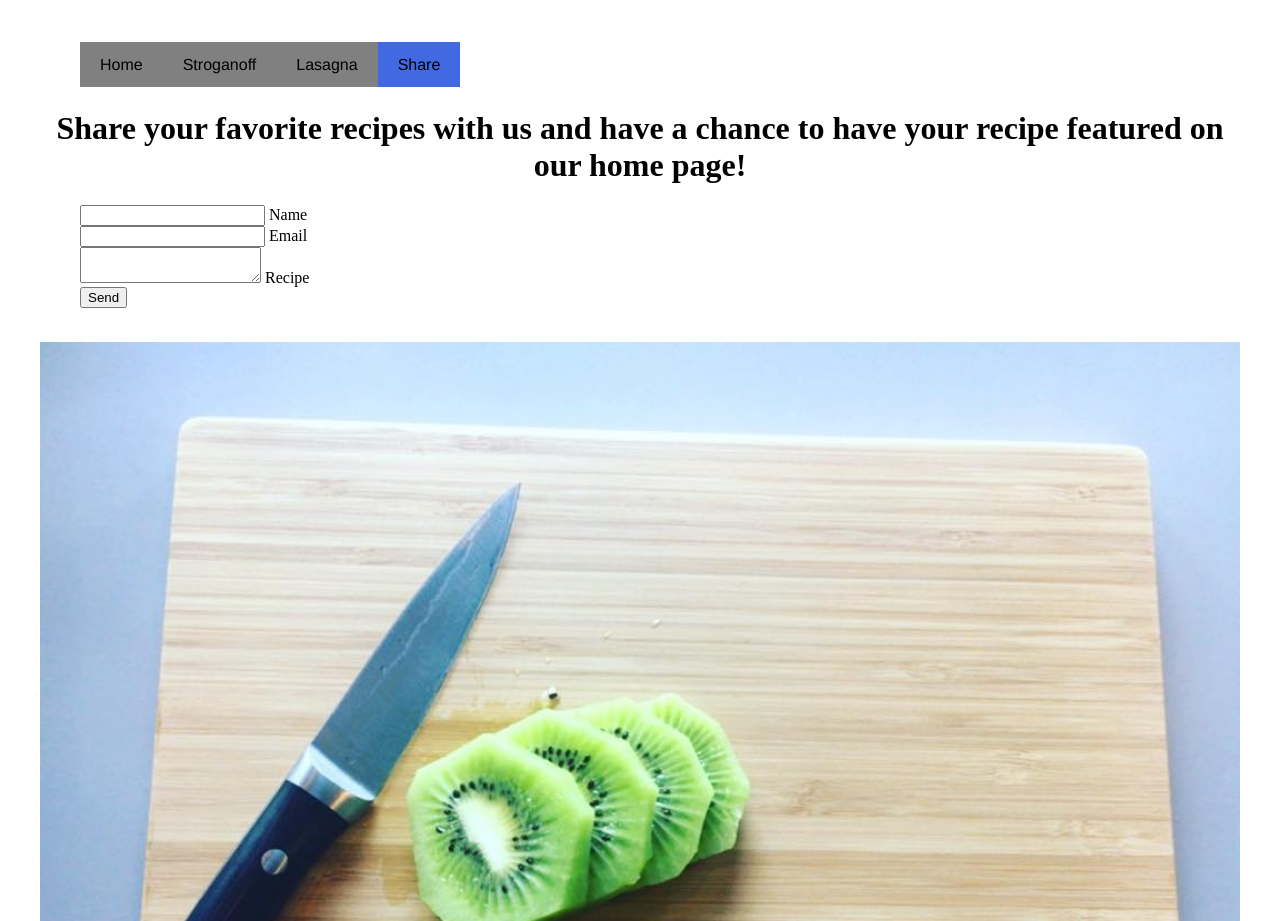
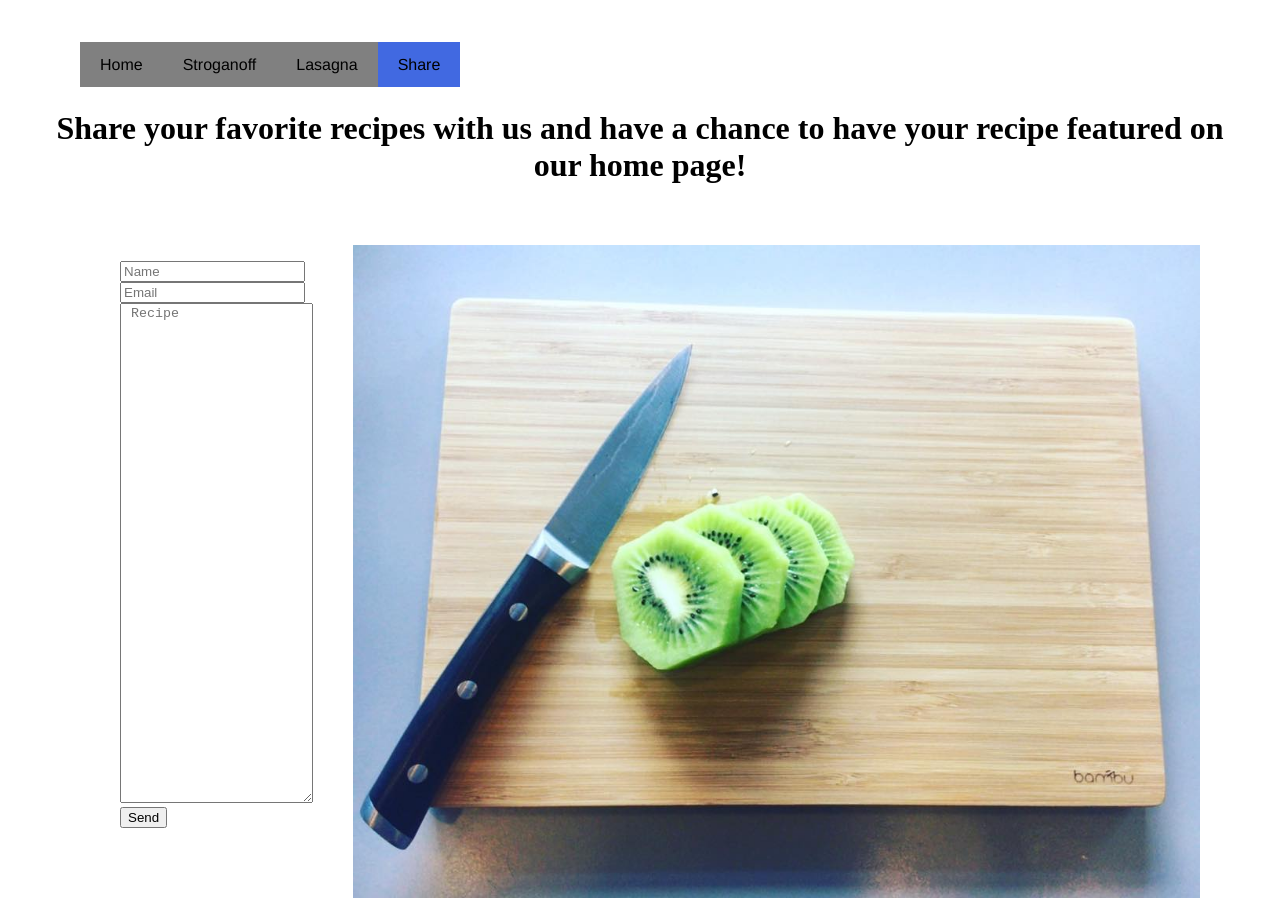
Before and after one commit to cgatrell/food, a plain HTML site: page share.html in a window 1280 px wide. Shown: the top 921 px of the page. Drawn offline with Linux system fonts and the light colour scheme.

Commit message:
Changed the share to a grid and put placeholder in text areas.

```diff
--- a/foodWebsite.css
+++ b/foodWebsite.css
@@ -52,7 +52,6 @@ body {
 }
 
 div {
-	font-family: 'Courgette', cursive;
 	padding: 20px;
 }
 
@@ -65,3 +64,13 @@ footer {
 .shareRecipe {
 	list-style-type: none;
 }
+
+textarea {
+	width: 193px;
+	height: 500px;
+}
+
+.shareForm {
+	display: grid;
+	grid-template-columns: 1fr 4fr;
+}
--- a/share.html
+++ b/share.html
@@ -15,16 +15,22 @@
 		</nav>
 		<h1 class="contactMe">Share your favorite recipes with us and have a chance to have your recipe featured on our home page!</h1>
 
+<div class="shareForm">
+	<div>
 		<form action="https://formspree.io/cyrus.gatrell@gmail.com" method="POST">
 			<ul class="shareRecipe">
-				<li class="fields"><input type="text" name="name"> Name</li>
-				<li class="fields"><input type="email" name="_replyto"> Email</li>
-				<li class="fields"><textarea name="your recipe"> </textarea> Recipe</li>
+				<li class="fields"><input type="text" name="name" placeholder="Name"></li>
+				<li class="fields"><input type="email" name="_replyto" placeholder="Email"></li>
+				<li class="fields"><textarea placeholder=" Recipe"></textarea></li>
 				<li class="fields"><input type="submit" value="Send"></li>
 			</ul>
 		</form>
-		<br>
+	</div>
+	<div>
+
 		<img src="CuttingBoard.jpg"/>
+	</div>
+</div>
 	</body>
 
 	<footer>
```
